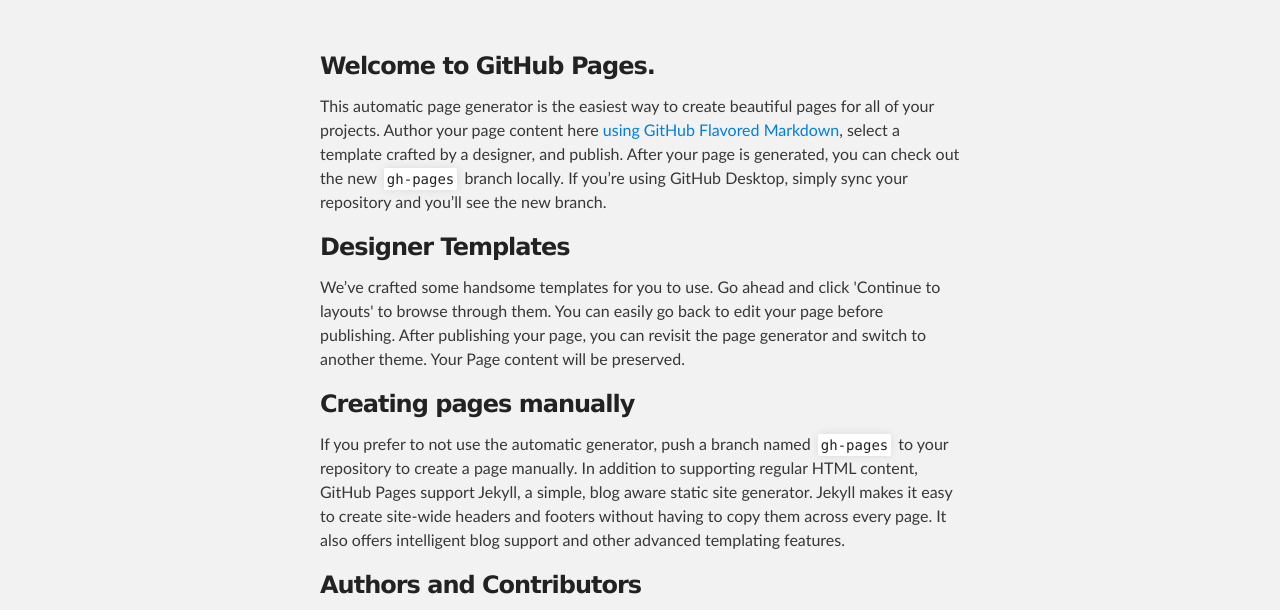
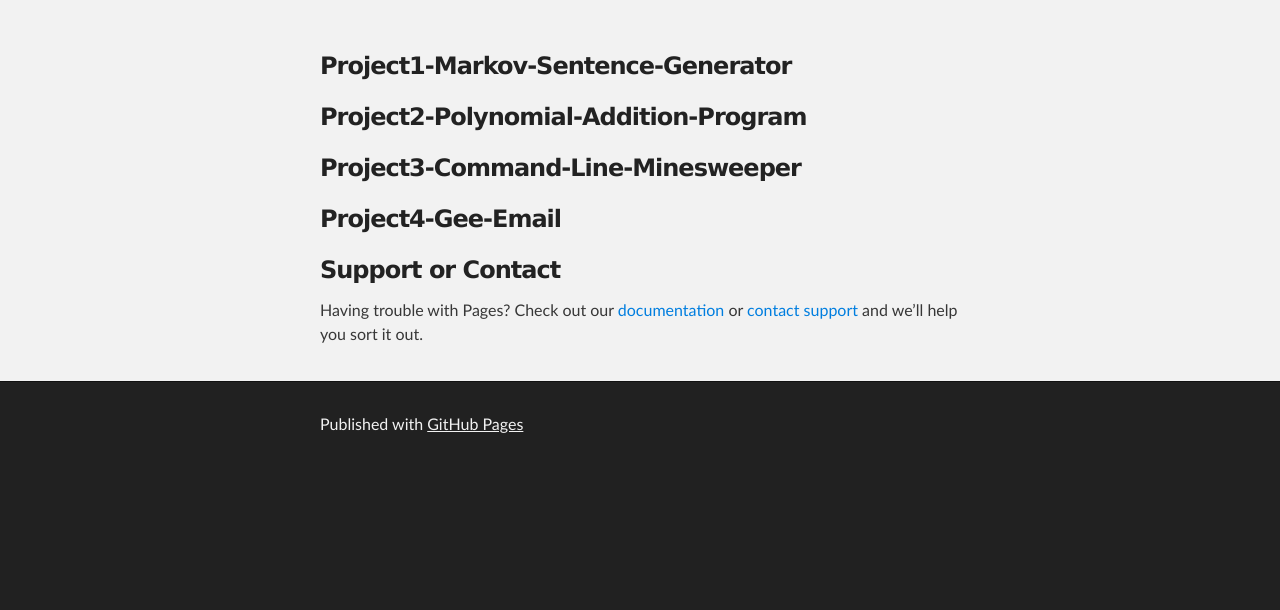
Before and after one commit to CPEG-Porfolio/CPEG-Porfolio.github.io, a plain HTML site: page index.html in a window 1280 px wide. Shown: the part 176-786 px from the top of the page. Drawn offline with Linux system fonts and the light colour scheme.

Commit message:
Update index.html

```diff
--- a/index.html
+++ b/index.html
@@ -28,24 +28,24 @@
     <div id="main_content_wrap" class="outer">
       <section id="main_content" class="inner">
         <h3>
-<a id="welcome-to-github-pages" class="anchor" href="#welcome-to-github-pages" aria-hidden="true"><span aria-hidden="true" class="octicon octicon-link"></span></a>Welcome to GitHub Pages.</h3>
+<a id="welcome-to-github-pages" class="anchor" href="#welcome-to-github-pages" aria-hidden="true"><span aria-hidden="true" class="octicon octicon-link"></span></a>Project1-Markov-Sentence-Generator</h3>
 
-<p>This automatic page generator is the easiest way to create beautiful pages for all of your projects. Author your page content here <a href="https://guides.github.com/features/mastering-markdown/">using GitHub Flavored Markdown</a>, select a template crafted by a designer, and publish. After your page is generated, you can check out the new <code>gh-pages</code> branch locally. If you’re using GitHub Desktop, simply sync your repository and you’ll see the new branch.</p>
+<p></p>
 
 <h3>
-<a id="designer-templates" class="anchor" href="#designer-templates" aria-hidden="true"><span aria-hidden="true" class="octicon octicon-link"></span></a>Designer Templates</h3>
+<a id="designer-templates" class="anchor" href="#designer-templates" aria-hidden="true"><span aria-hidden="true" class="octicon octicon-link"></span></a>Project2-Polynomial-Addition-Program</h3>
 
-<p>We’ve crafted some handsome templates for you to use. Go ahead and click 'Continue to layouts' to browse through them. You can easily go back to edit your page before publishing. After publishing your page, you can revisit the page generator and switch to another theme. Your Page content will be preserved.</p>
+<p></p>
 
 <h3>
-<a id="creating-pages-manually" class="anchor" href="#creating-pages-manually" aria-hidden="true"><span aria-hidden="true" class="octicon octicon-link"></span></a>Creating pages manually</h3>
+<a id="creating-pages-manually" class="anchor" href="#creating-pages-manually" aria-hidden="true"><span aria-hidden="true" class="octicon octicon-link"></span></a>Project3-Command-Line-Minesweeper</h3>
 
-<p>If you prefer to not use the automatic generator, push a branch named <code>gh-pages</code> to your repository to create a page manually. In addition to supporting regular HTML content, GitHub Pages support Jekyll, a simple, blog aware static site generator. Jekyll makes it easy to create site-wide headers and footers without having to copy them across every page. It also offers intelligent blog support and other advanced templating features.</p>
+<p></p>
 
 <h3>
-<a id="authors-and-contributors" class="anchor" href="#authors-and-contributors" aria-hidden="true"><span aria-hidden="true" class="octicon octicon-link"></span></a>Authors and Contributors</h3>
+<a id="authors-and-contributors" class="anchor" href="#authors-and-contributors" aria-hidden="true"><span aria-hidden="true" class="octicon octicon-link"></span></a>Project4-Gee-Email</h3>
 
-<p>You can @mention a GitHub username to generate a link to their profile. The resulting <code>&lt;a&gt;</code> element will link to the contributor’s GitHub Profile. For example: In 2007, Chris Wanstrath (<a href="https://github.com/defunkt" class="user-mention">@defunkt</a>), PJ Hyett (<a href="https://github.com/pjhyett" class="user-mention">@pjhyett</a>), and Tom Preston-Werner (<a href="https://github.com/mojombo" class="user-mention">@mojombo</a>) founded GitHub.</p>
+<p></p>
 
 <h3>
 <a id="support-or-contact" class="anchor" href="#support-or-contact" aria-hidden="true"><span aria-hidden="true" class="octicon octicon-link"></span></a>Support or Contact</h3>
```
